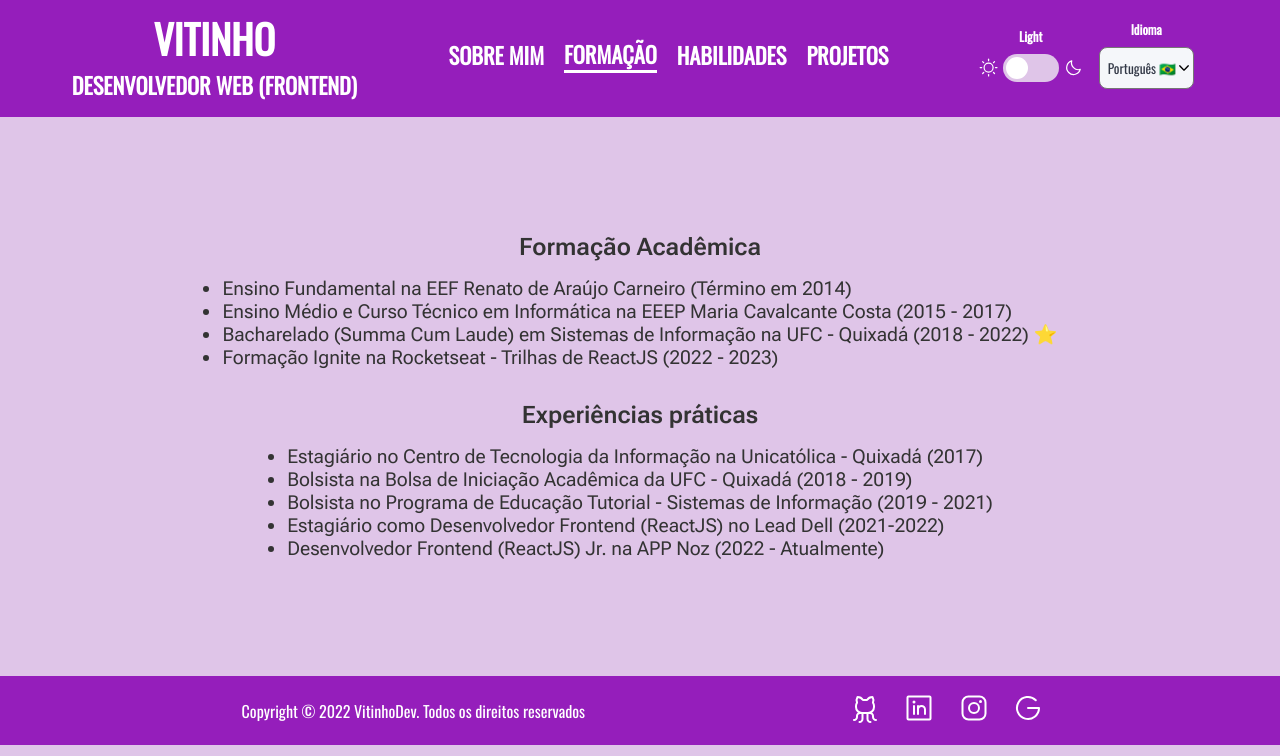
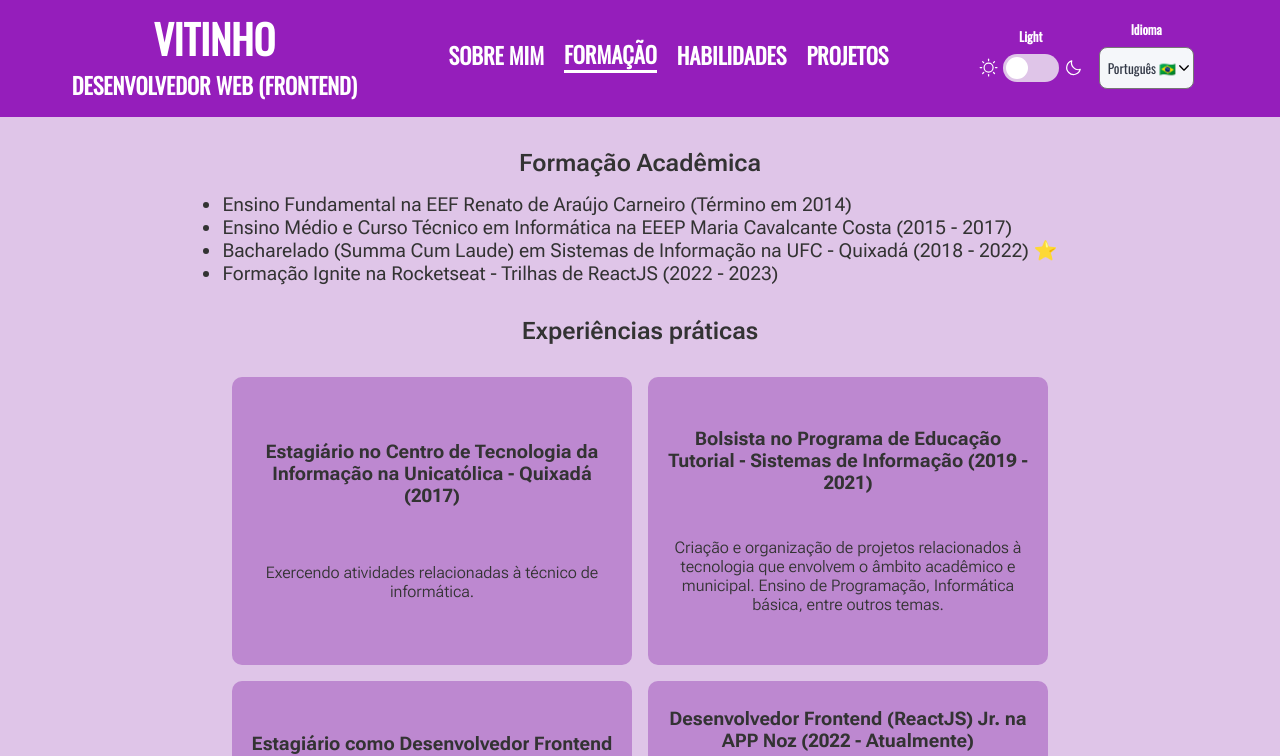
Before and after one commit to VitinhoSouza/my-portfolio, a React (Create React App) app: page /formation in a window 1280 px wide. Shown: the top 756 px of the page. Built offline with nearby package versions, Linux system fonts and the light colour scheme.

Commit message:
feat: changing the Card component to meet practical experiences - formation page

```diff
--- /dev/null
+++ b/src/components/Card/Card.tsx
@@ -0,0 +1,46 @@
+import { useTranslation } from "react-i18next";
+import { Container } from "./styles";
+
+interface IRepoCard {
+  title: string;
+  description: string | null;
+  descriptionLenght: number;
+  link?: string;
+  width?: string;
+  height?: string;
+}
+
+export function Card({
+  description,
+  link,
+  title,
+  descriptionLenght,
+  width,
+  height,
+}: IRepoCard) {
+  const { t } = useTranslation("projects");
+
+  return (
+    <Container width={!!width ? width : ""} height={!!height ? height : ""}>
+      <h3>{title}</h3>
+
+      <span
+        title={
+          description !== null && description.length > descriptionLenght
+            ? description
+            : ""
+        }
+      >
+        {description !== null && description.length > descriptionLenght
+          ? description.slice(0, descriptionLenght) + "..."
+          : description}
+      </span>
+
+      {!!link && (
+        <a href={link} target="_blank" rel="noreferrer">
+          {t("visitOnGithub")}
+        </a>
+      )}
+    </Container>
+  );
+}
--- a/src/components/RepoCard/styles.ts
+++ b/src/components/Card/styles.ts
@@ -1,10 +1,15 @@
 import styled from 'styled-components';
 
-export const Container = styled.main`
+type CardContainerProps = {
+    width: string;
+    height: string;
+}
+
+export const Container = styled.main<CardContainerProps>`
     background: black;
 
-    height: 11rem;
-    width: 20rem;
+    height: ${props => props.height ? props.height : '11rem'};
+    width: ${props => props.width ? props.width : '20rem'};
 
     padding: 0.5rem 1rem;
     border-radius: 10px;
--- a/src/components/RepoCard/RepoCard.tsx
+++ /dev/null
@@ -1,35 +0,0 @@
-import { useTranslation } from "react-i18next";
-import { Container } from "./styles";
-
-interface IRepoCard {
-  title: string;
-  description: string | null;
-  link: string;
-}
-
-export function RepoCard({ description, link, title }: IRepoCard) {
-
-  const { t } = useTranslation('projects');
-
-  return (
-    <Container>
-      <h3>{title}</h3>
-
-      <span
-        title={
-          description !== null && description.length > 110
-            ? description
-            : ""
-        }
-      >
-        {description !== null && description.length > 110
-          ? description.slice(0, 110) + "..."
-          : description}
-      </span>
-
-      <a href={link} target="_blank" rel="noreferrer">
-        {t('visitOnGithub')}
-      </a>
-    </Container>
-  );
-}
--- a/src/pages/Formation/Formation.tsx
+++ b/src/pages/Formation/Formation.tsx
@@ -1,33 +1,55 @@
 import { useTranslation } from "react-i18next";
 
-import { Container, InfoEducationOrExperience } from "./styles";
+import { Card } from "../../components/Card/Card";
+
+import {
+  Container,
+  InfoEducation,
+  InfoExperience,
+  InfoExperienceContainer,
+} from "./styles";
 
 export function Formation() {
-
-  const { t } = useTranslation('formation');
+  const { t } = useTranslation("formation");
 
   return (
     <Container>
-      <InfoEducationOrExperience key={t('academicEducation')}>
-        <h2>{t('academicEducation')}</h2>
+      <InfoEducation key={t("academicEducation")}>
+        <h2>{t("academicEducation")}</h2>
         <ul>
-          <li key={t('academicEducationTopics.1')}>{t('academicEducationTopics.1')}</li>
-          <li key={t('academicEducationTopics.2')}>{t('academicEducationTopics.2')}</li>
-          <li key={t('academicEducationTopics.3')}>{t('academicEducationTopics.3')}</li>
-          <li key={t('academicEducationTopics.4')}>{t('academicEducationTopics.4')}</li>
+          <li key={t("academicEducationTopics.1")}>
+            {t("academicEducationTopics.1")}
+          </li>
+          <li key={t("academicEducationTopics.2")}>
+            {t("academicEducationTopics.2")}
+          </li>
+          <li key={t("academicEducationTopics.3")}>
+            {t("academicEducationTopics.3")}
+          </li>
+          <li key={t("academicEducationTopics.4")}>
+            {t("academicEducationTopics.4")}
+          </li>
         </ul>
-      </InfoEducationOrExperience>
+      </InfoEducation>
 
-      <InfoEducationOrExperience key={t('practicalExperiences')}>
-        <h2>{t('practicalExperiences')}</h2>
-        <ul>
-          <li key={t('practicalExperiencesTopics.1')}>{t('practicalExperiencesTopics.1')}</li>
-          <li key={t('practicalExperiencesTopics.2')}>{t('practicalExperiencesTopics.2')}</li>
-          <li key={t('practicalExperiencesTopics.3')}>{t('practicalExperiencesTopics.3')}</li>
-          <li key={t('practicalExperiencesTopics.4')}>{t('practicalExperiencesTopics.4')}</li>
-          <li key={t('practicalExperiencesTopics.5')}>{t('practicalExperiencesTopics.5')}</li>
-        </ul>
-      </InfoEducationOrExperience>
+      <InfoExperienceContainer key={t("practicalExperiences")}>
+        <h2>{t("practicalExperiences")}</h2>
+
+        <InfoExperience>
+          {[1, 2, 3, 4].map((number) => (
+            <Card
+              key={t(`practicalExperiencesTopics.${number}`)}
+              description={t(
+                `practicalExperiencesTopics.${number}.description`
+              )}
+              title={t(`practicalExperiencesTopics.${number}.title`)}
+              descriptionLenght={400}
+              width="25rem"
+              height="18rem"
+            />
+          ))}
+        </InfoExperience>
+      </InfoExperienceContainer>
     </Container>
   );
 }
--- a/src/pages/Formation/styles.ts
+++ b/src/pages/Formation/styles.ts
@@ -11,7 +11,7 @@ export const Container = styled.main`
     align-items: center;
 `
 
-export const InfoEducationOrExperience = styled.div`
+export const InfoEducation= styled.div`
     height: 50%;
     width: 100%;
 
@@ -36,3 +36,23 @@ export const InfoEducationOrExperience = styled.div`
         margin-top: 2rem;
     }
 `
+
+export const InfoExperienceContainer = styled.div`
+    width: 100%;
+    display: flex;
+    flex-direction: column;
+    align-items: center;
+
+    padding: 2rem 2rem 0;
+`
+
+export const InfoExperience = styled.div`
+    width: 100%;
+    padding: 2rem 2rem 0;
+
+    display: flex;
+    align-items: center;
+    justify-content: center;
+    gap: 1rem;
+    flex-wrap: wrap;
+`
--- a/src/pages/Projects/Projects.tsx
+++ b/src/pages/Projects/Projects.tsx
@@ -1,5 +1,5 @@
 import { useEffect, useState } from "react";
-import { RepoCard } from "../../components/RepoCard/RepoCard";
+import { Card } from "../../components/Card/Card";
 
 import { Container } from "./styles";
 
@@ -29,8 +29,9 @@ export function Projects() {
         <img src={loader} alt="loader with dots"/>
       ):(
         projects.map((project: any) => (
-          <RepoCard
+          <Card
             description={project.description}
+            descriptionLenght={110}
             link={project.html_url}
             title={project.name}
             key={project.id}
--- a/src/translate/languages/en.ts
+++ b/src/translate/languages/en.ts
@@ -22,11 +22,22 @@ const messages = {
             },
             practicalExperiences: "Practical Experiences",
             practicalExperiencesTopics:{
-                1:"Intern at the Information Technology Center at Unicatólica - Quixadá (2017)",
-                2:"Scholarship holder in the Scholarship of Academic Initiation of the UFC - Quixadá (2018 - 2019)",
-                3:"Scholarship holder in the Tutorial Education Program - Information Systems (2019 - 2021)",
-                4:"Internship as Front End Developer (ReactJS) at Lead Dell (2021-2022)",
-                5:"Frontend Developer Jr. (ReactJS) at APP Noz (2022 - At the moment)"
+                1:{
+                    title: "Intern at the Information Technology Center at Unicatólica - Quixadá (2017)",
+                    description: "Performing activities related to Computer Technician."
+                },
+                2:{
+                    title: "Scholarship holder in the Tutorial Education Program - Information Systems (2019 - 2021)",
+                    description: "Creation and organization of projects related to technology involving the academic and municipal spheres. Teaching Programming, Basic Computing, among other topics."
+                },
+                3:{
+                    title: "Internship as Front End Developer (ReactJS) at Lead Dell (2021-2022)",
+                    description: "Development of user interfaces with ReactJS, with the main technologies used: Typescript, Redux/Saga, CSS, SASS, HTML; REST API consumption; Versioning control with GIT; Agile Methodologies."
+                },
+                4:{
+                    title: "Frontend Developer Jr. (ReactJS) at APP Noz (2022 - At the moment)",
+                    description: "Building and maintaining user interfaces with ReactJS (Functional/Class Components; HTML/CSS; Styled-Components; BootStrap; Redux/Saga; TypeScript; Component documentation with StoryBook; Unit Tests with Jest and Testing Library.); Versioning control with GIT; Agile development; *Maintaining projects with thousands of users and meeting their needs*."
+                },
             }
         },
         skills:{
--- a/src/translate/languages/pt.ts
+++ b/src/translate/languages/pt.ts
@@ -22,11 +22,22 @@ const messages = {
             },
             practicalExperiences: "Experiências práticas",
             practicalExperiencesTopics:{
-                1:"Estagiário no Centro de Tecnologia da Informação na Unicatólica - Quixadá (2017)",
-                2:"Bolsista na Bolsa de Iniciação Acadêmica da UFC - Quixadá (2018 - 2019)",
-                3:"Bolsista no Programa de Educação Tutorial - Sistemas de Informação (2019 - 2021)",
-                4:"Estagiário como Desenvolvedor Frontend (ReactJS) no Lead Dell (2021-2022)",
-                5:"Desenvolvedor Frontend (ReactJS) Jr. na APP Noz (2022 - Atualmente)"
+                1:{
+                    title: "Estagiário no Centro de Tecnologia da Informação na Unicatólica - Quixadá (2017)",
+                    description: "Exercendo atividades relacionadas à técnico de informática."
+                },
+                2:{
+                    title: "Bolsista no Programa de Educação Tutorial - Sistemas de Informação (2019 - 2021)",
+                    description: "Criação e organização de projetos relacionados à tecnologia  que envolvem o âmbito acadêmico e municipal.  Ensino de Programação, Informática básica, entre outros temas."
+                },
+                3:{
+                    title: "Estagiário como Desenvolvedor Frontend (ReactJS) no Lead Dell (2021-2022)",
+                    description: "Desenvolvimento de interfaces de usuário com ReactJS, sendo as principais tecnologias utilizadas: Typescript, Redux/Saga, CSS, SASS, HTML; Consumo de API REST; Controle de versionamento com GIT; Metodologias Ágeis."
+                },
+                4:{
+                    title: "Desenvolvedor Frontend (ReactJS) Jr. na APP Noz (2022 - Atualmente)",
+                    description: "Construção e manutenção de interfaces de usuário com ReactJS (Functional/Class Components; HTML/CSS; Styled-Components; BootStrap; Redux/Saga; TypeScript; Documentação de componentes com StoryBook; Testes Unitários com Jest e Testing Library.); Controle de versionamento com GIT; Desenvolvimento ágil; *Mantendo projetos com milhares de usuários e atendendo suas necessidades*."
+                },
             }
         },
         skills:{
```
